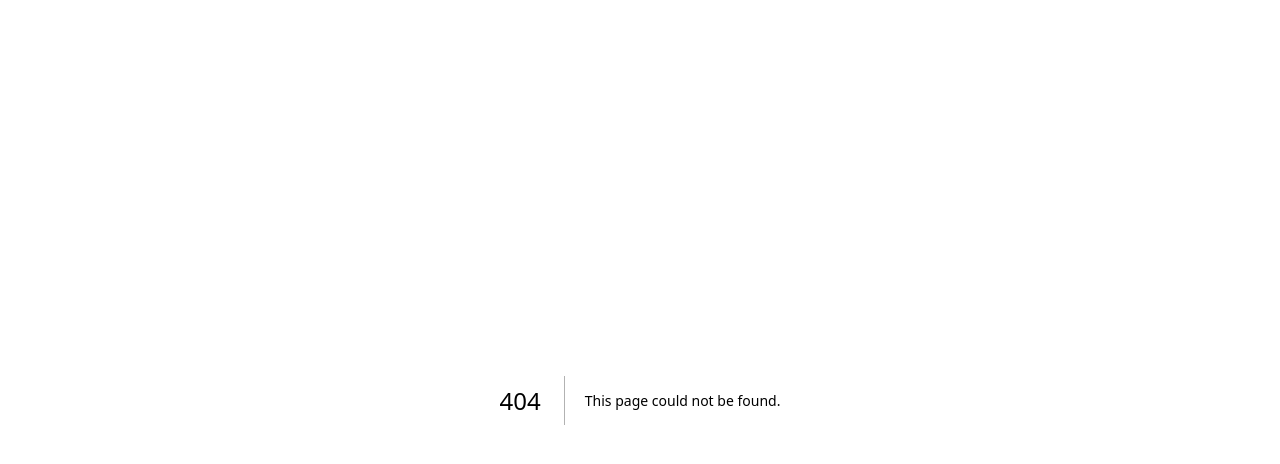
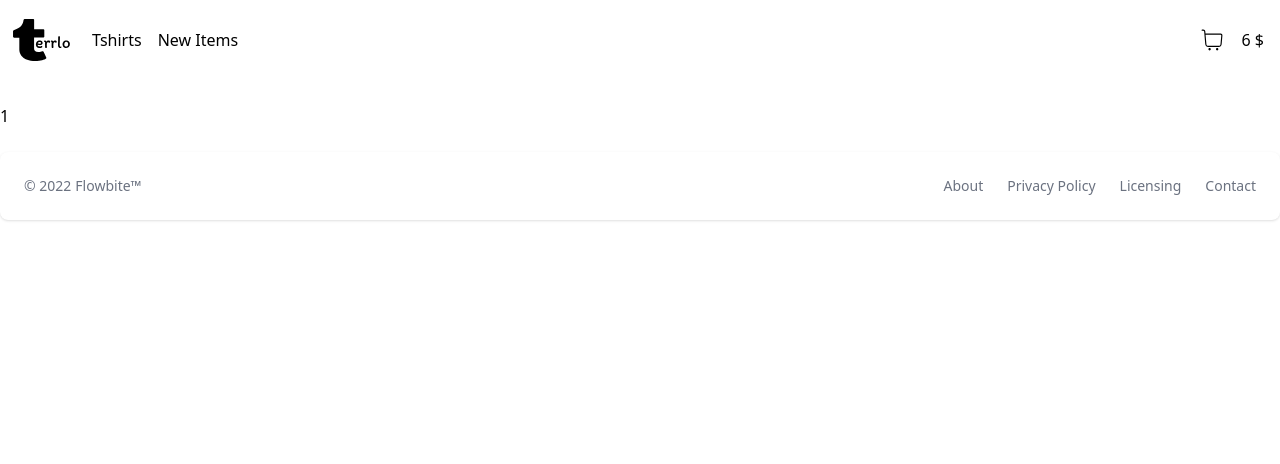
Before and after one commit to RabiCB/Terello, a Next.js app: page /product/1 in a window 1280 px wide. Before the commit this address had no page. Shown: the top 464 px of the page. Built offline with nearby package versions, Linux system fonts and the light colour scheme.

Commit message:
feat:home page

```diff
--- a/next.config.mjs
+++ b/next.config.mjs
@@ -1,4 +1,15 @@
 /** @type {import('next').NextConfig} */
-const nextConfig = {};
+const nextConfig = {
+    images: {
+        remotePatterns: [
+          {
+            protocol: 'https',
+            hostname: 'media.graphassets.com',
+
+
+          },
+        ],
+      },
+};
 
 export default nextConfig;
--- a/queries/hygraphquery/grapqlquery.ts
+++ b/queries/hygraphquery/grapqlquery.ts
@@ -1,6 +1,8 @@
 export const productquery = `query MyQuery {
     products {
       name
+      price
+      slug
       images{
         url
         id
--- a/src/app/globals.css
+++ b/src/app/globals.css
@@ -2,32 +2,22 @@
 @tailwind components;
 @tailwind utilities;
 
-:root {
-  --foreground-rgb: 0, 0, 0;
-  --background-start-rgb: 214, 219, 220;
-  --background-end-rgb: 255, 255, 255;
-}
 
-@media (prefers-color-scheme: dark) {
-  :root {
-    --foreground-rgb: 255, 255, 255;
-    --background-start-rgb: 0, 0, 0;
-    --background-end-rgb: 0, 0, 0;
-  }
-}
 
-body {
-  color: rgb(var(--foreground-rgb));
-  background: linear-gradient(
-      to bottom,
-      transparent,
-      rgb(var(--background-end-rgb))
-    )
-    rgb(var(--background-start-rgb));
+*{
+  margin: 0;
+  padding: 0;
+  box-sizing: border-box;
 }
 
 @layer utilities {
-  .text-balance {
-    text-wrap: balance;
+  /* Hide scrollbar for Chrome, Safari and Opera */
+  .hide-scrollbar::-webkit-scrollbar {
+      display: none;
   }
+ /* Hide scrollbar for IE, Edge and Firefox */
+  .hide-scrollbar {
+      -ms-overflow-style: none;  /* IE and Edge */
+      scrollbar-width: none;  /* Firefox */
 }
+}
--- a/src/app/layout.tsx
+++ b/src/app/layout.tsx
@@ -1,6 +1,8 @@
 import type { Metadata } from "next";
 import { Inter } from "next/font/google";
 import "./globals.css";
+import Header from "@/components/Header/Header";
+import { Footercomp } from "@/components/footer/Footer";
 
 const inter = Inter({ subsets: ["latin"] });
 
@@ -16,7 +18,14 @@ export default function RootLayout({
 }>) {
   return (
     <html lang="en">
-      <body className={inter.className}>{children}</body>
+      <body>
+        <main className="mx-auto max-w-screen-xl pb-8 ">
+          <Header />
+          {children}
+          <Footercomp/>
+        </main>
+
+      </body>
     </html>
   );
 }
--- a/src/app/page.tsx
+++ b/src/app/page.tsx
@@ -1,6 +1,7 @@
 import Image from "next/image";
 
 import { getProducts } from "../../queries/api/getProduct";
+import Link from "next/link";
 
 
 
@@ -9,112 +10,21 @@ const data=await getProducts()
 console.log(data)
 
   return (
-    <main className="flex min-h-screen flex-col items-center justify-between p-24">
-      <div className="z-10 max-w-5xl w-full items-center justify-between font-mono text-sm lg:flex">
-        <p className="fixed left-0 top-0 flex w-full justify-center border-b border-gray-300 bg-gradient-to-b from-zinc-200 pb-6 pt-8 backdrop-blur-2xl dark:border-neutral-800 dark:bg-zinc-800/30 dark:from-inherit lg:static lg:w-auto  lg:rounded-xl lg:border lg:bg-gray-200 lg:p-4 lg:dark:bg-zinc-800/30">
-          Get started by editing&nbsp;
-          <code className="font-mono font-bold">src/app/page.tsx</code>
-        </p>
-        <div className="fixed bottom-0 left-0 flex h-48 w-full items-end justify-center bg-gradient-to-t from-white via-white dark:from-black dark:via-black lg:static lg:h-auto lg:w-auto lg:bg-none">
-          <a
-            className="pointer-events-none flex place-items-center gap-2 p-8 lg:pointer-events-auto lg:p-0"
-            href="https://vercel.com?utm_source=create-next-app&utm_medium=appdir-template&utm_campaign=create-next-app"
-            target="_blank"
-            rel="noopener noreferrer"
-          >
-            By{" "}
-            <Image
-              src="/vercel.svg"
-              alt="Vercel Logo"
-              className="dark:invert"
-              width={100}
-              height={24}
-              priority
-            />
-          </a>
-        </div>
+    <div className="px-4 sm:px-4 ">
+
+      <div className="grid grid-cols-3 gap-4 max-md:grid-cols-2">
+        {
+          data?.map((d:any,index:string)=>(
+            <Link href={`/product/${d?.slug}`} className="bg-gray-300 rounded-md p-4 flex flex-col items-center cursor-pointer" key={index}>
+
+              <img src={d?.images?.[0]?.url} className="w-full h-full"/>
+              <p>{d?.name}</p>
+              <p> Rs. {d?.price}</p>
+            </Link>
+          ))
+        }
+
       </div>
-
-      <div className="relative flex place-items-center before:absolute before:h-[300px] before:w-full sm:before:w-[480px] before:-translate-x-1/2 before:rounded-full before:bg-gradient-radial before:from-white before:to-transparent before:blur-2xl before:content-[''] after:absolute after:-z-20 after:h-[180px] after:w-full sm:after:w-[240px] after:translate-x-1/3 after:bg-gradient-conic after:from-sky-200 after:via-blue-200 after:blur-2xl after:content-[''] before:dark:bg-gradient-to-br before:dark:from-transparent before:dark:to-blue-700 before:dark:opacity-10 after:dark:from-sky-900 after:dark:via-[#0141ff] after:dark:opacity-40 before:lg:h-[360px] z-[-1]">
-        <Image
-          className="relative dark:drop-shadow-[0_0_0.3rem_#ffffff70] dark:invert"
-          src="/next.svg"
-          alt="Next.js Logo"
-          width={180}
-          height={37}
-          priority
-        />
-      </div>
-
-      <div className="mb-32 grid text-center lg:max-w-5xl lg:w-full lg:mb-0 lg:grid-cols-4 lg:text-left">
-        <a
-          href="https://nextjs.org/docs?utm_source=create-next-app&utm_medium=appdir-template&utm_campaign=create-next-app"
-          className="group rounded-lg border border-transparent px-5 py-4 transition-colors hover:border-gray-300 hover:bg-gray-100 hover:dark:border-neutral-700 hover:dark:bg-neutral-800/30"
-          target="_blank"
-          rel="noopener noreferrer"
-        >
-          <h2 className={`mb-3 text-2xl font-semibold`}>
-            Docs{" "}
-            <span className="inline-block transition-transform group-hover:translate-x-1 motion-reduce:transform-none">
-              -&gt;
-            </span>
-          </h2>
-          <p className={`m-0 max-w-[30ch] text-sm opacity-50`}>
-            Find in-depth information about Next.js features and API.
-          </p>
-        </a>
-
-        <a
-          href="https://nextjs.org/learn?utm_source=create-next-app&utm_medium=appdir-template-tw&utm_campaign=create-next-app"
-          className="group rounded-lg border border-transparent px-5 py-4 transition-colors hover:border-gray-300 hover:bg-gray-100 hover:dark:border-neutral-700 hover:dark:bg-neutral-800/30"
-          target="_blank"
-          rel="noopener noreferrer"
-        >
-          <h2 className={`mb-3 text-2xl font-semibold`}>
-            Learn{" "}
-            <span className="inline-block transition-transform group-hover:translate-x-1 motion-reduce:transform-none">
-              -&gt;
-            </span>
-          </h2>
-          <p className={`m-0 max-w-[30ch] text-sm opacity-50`}>
-            Learn about Next.js in an interactive course with&nbsp;quizzes!
-          </p>
-        </a>
-
-        <a
-          href="https://vercel.com/templates?framework=next.js&utm_source=create-next-app&utm_medium=appdir-template&utm_campaign=create-next-app"
-          className="group rounded-lg border border-transparent px-5 py-4 transition-colors hover:border-gray-300 hover:bg-gray-100 hover:dark:border-neutral-700 hover:dark:bg-neutral-800/30"
-          target="_blank"
-          rel="noopener noreferrer"
-        >
-          <h2 className={`mb-3 text-2xl font-semibold`}>
-            Templates{" "}
-            <span className="inline-block transition-transform group-hover:translate-x-1 motion-reduce:transform-none">
-              -&gt;
-            </span>
-          </h2>
-          <p className={`m-0 max-w-[30ch] text-sm opacity-50`}>
-            Explore starter templates for Next.js.
-          </p>
-        </a>
-
-        <a
-          href="https://vercel.com/new?utm_source=create-next-app&utm_medium=appdir-template&utm_campaign=create-next-app"
-          className="group rounded-lg border border-transparent px-5 py-4 transition-colors hover:border-gray-300 hover:bg-gray-100 hover:dark:border-neutral-700 hover:dark:bg-neutral-800/30"
-          target="_blank"
-          rel="noopener noreferrer"
-        >
-          <h2 className={`mb-3 text-2xl font-semibold`}>
-            Deploy{" "}
-            <span className="inline-block transition-transform group-hover:translate-x-1 motion-reduce:transform-none">
-              -&gt;
-            </span>
-          </h2>
-          <p className={`m-0 max-w-[30ch] text-sm opacity-50 text-balance`}>
-            Instantly deploy your Next.js site to a shareable URL with Vercel.
-          </p>
-        </a>
-      </div>
-    </main>
+    </div>
   );
 }
--- /dev/null
+++ b/src/app/product/[slug]/page.tsx
@@ -0,0 +1,10 @@
+import React from 'react'
+
+const page = (props:any) => {
+    console.log(props)
+  return (
+    <div>{props?.params?.slug}</div>
+  )
+}
+
+export default page
--- /dev/null
+++ b/src/components/Header/Header.tsx
@@ -0,0 +1,24 @@
+import Image from 'next/image'
+import Link from 'next/link'
+import React from 'react'
+import { CiShoppingCart } from "react-icons/ci";
+const Header = () => {
+  return (
+    <div className=' mx-auto flex-grow flex items-center justify-between  min-h-[80px] mb-6 '>
+      <div className='flex items-center justify-start '>
+        <div className='h-[42px] w-[84px] relative'>
+          <Image alt='terello' src={'/logo/terello.svg'}  fill />
+
+        </div>
+        <Link href={"/#"} className='mx-2'>Tshirts</Link>
+        <Link href={"/#"} className='mx-2'>New Items</Link>
+        </div>
+        <div className='inline-flex cursor-pointer items-center'>
+       <CiShoppingCart size={28} />
+       <span className='mx-4'>6 $</span>
+        </div>
+    </div>
+  )
+}
+
+export default Header
--- /dev/null
+++ b/src/components/Product/ProductCard.tsx
@@ -0,0 +1,9 @@
+import React from 'react'
+
+const Card = () => {
+  return (
+    <div>Card</div>
+  )
+}
+
+export default Card
--- /dev/null
+++ b/src/components/footer/Footer.tsx
@@ -0,0 +1,18 @@
+
+import { Footer, FooterCopyright, FooterLink, FooterLinkGroup } from "flowbite-react";
+
+export function Footercomp() {
+  return (
+
+     <Footer className="mt-6 "  container>
+      <FooterCopyright href="#" by="Flowbite™" year={2022} />
+      <FooterLinkGroup>
+        <FooterLink href="#">About</FooterLink>
+        <FooterLink href="#">Privacy Policy</FooterLink>
+        <FooterLink href="#">Licensing</FooterLink>
+        <FooterLink href="#">Contact</FooterLink>
+      </FooterLinkGroup>
+    </Footer>
+
+  );
+}
--- a/tailwind.config.ts
+++ b/tailwind.config.ts
@@ -1,10 +1,13 @@
 import type { Config } from "tailwindcss";
+const flowbite = require("flowbite-react/tailwind");
+
 
 const config: Config = {
   content: [
     "./src/pages/**/*.{js,ts,jsx,tsx,mdx}",
     "./src/components/**/*.{js,ts,jsx,tsx,mdx}",
     "./src/app/**/*.{js,ts,jsx,tsx,mdx}",
+    flowbite.content()
   ],
   theme: {
     extend: {
@@ -15,6 +18,8 @@ const config: Config = {
       },
     },
   },
-  plugins: [],
+  plugins: [
+    flowbite.plugin()
+  ],
 };
 export default config;
```
Also changed, not shown: package.json (+6 -4 lines), utlils/rootapi.ts (deleted, +0 -9 lines), public/logo/terello.svg (added), 1 other file (tests, documents, lock files or other folders).
